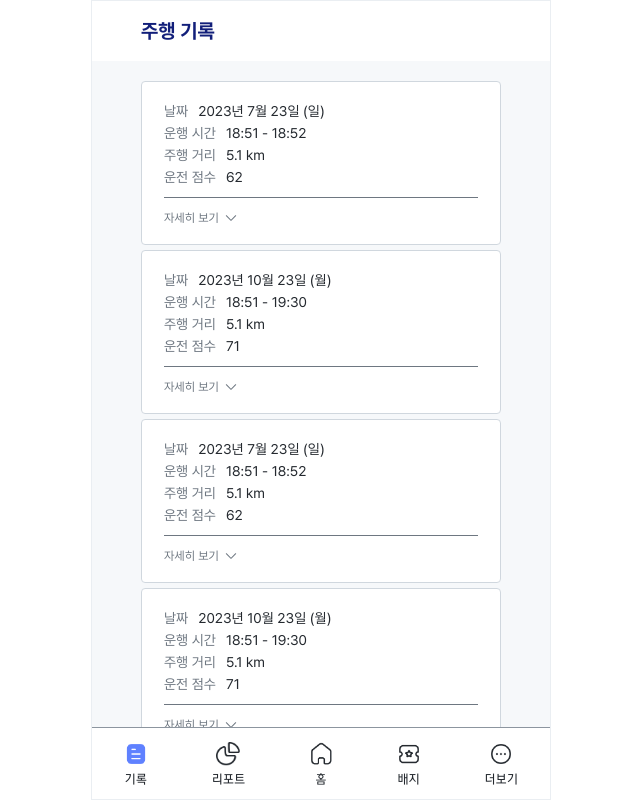
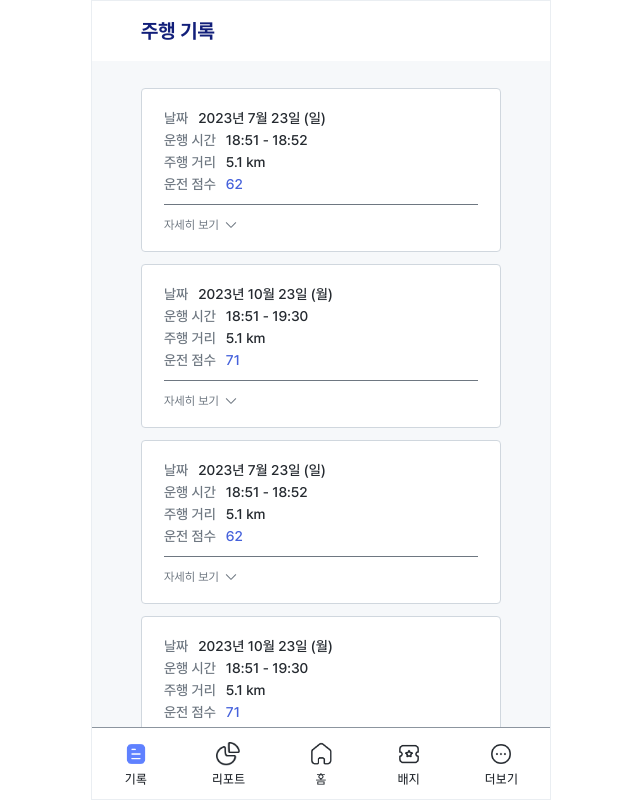
Before and after one commit to SSU-CAR/SSU-CAR-FE, a React (Vite) app: page / in a window 1280 px wide. Both pictures are taken after a click on the button "기록". Shown: the whole page, without its empty margins (319-959 px from the left). Built offline with nearby package versions, Linux system fonts and the light colour scheme.

Commit message:
style: 주행 기록 UI 폰트 조절

```diff
--- a/src/components/Note/DetailReport/Detail.styles.ts
+++ b/src/components/Note/DetailReport/Detail.styles.ts
@@ -21,14 +21,14 @@ export const Scenario = styled.div`
 
 export const ScenarioName = styled.div`
   font-family: "Pretendard";
-  font-weight: 400;
+  font-weight: 500;
   font-size: 14px;
   color: ${({ theme }) => theme.colors.gray9};
 `;
 
 export const Number = styled.div`
   font-family: "Pretendard";
-  font-weight: 400;
+  font-weight: 500;
   font-size: 14px;
   color: ${({ theme }) => theme.colors.blue400};
 
--- a/src/components/Note/Report/Report.styles.ts
+++ b/src/components/Note/Report/Report.styles.ts
@@ -2,8 +2,8 @@ import styled from "styled-components";
 
 export const ReportContainer = styled.div<{ open: boolean }>`
   width: 360px;
-  height: ${(props) => (props.open ? "360px" : "164px")};
-  margin: 5px 0;
+  height: ${(props) => (props.open ? "345px" : "164px")};
+  margin: 12px 0;
   padding: 15px 22px;
 
   background-color: white;
@@ -17,7 +17,7 @@ export const InfoContainer = styled.div`
 
 export const InfoType = styled.span`
   font-family: "Pretendard";
-  font-weight: 400;
+  font-weight: 500;
   font-size: 14px;
   color: ${({ theme }) => theme.colors.gray5};
 
@@ -26,9 +26,12 @@ export const InfoType = styled.span`
 
 export const InfoContent = styled.span`
   font-family: "Pretendard";
-  font-weight: 400;
+  font-weight: 500;
   font-size: 14px;
   color: ${({ theme }) => theme.colors.gray9};
+  &.score {
+    color: ${({ theme }) => theme.colors.blue500};
+  }
 `;
 
 export const SplitLine = styled.div`
--- a/src/components/Note/Report/index.tsx
+++ b/src/components/Note/Report/index.tsx
@@ -35,7 +35,7 @@ export const Report = ({ data }: ReportProps) => {
       </styles.InfoContainer>
       <styles.InfoContainer>
         <styles.InfoType>운전 점수</styles.InfoType>
-        <styles.InfoContent>{data.score}</styles.InfoContent>
+        <styles.InfoContent className="score">{data.score}</styles.InfoContent>
       </styles.InfoContainer>
       <styles.SplitLine></styles.SplitLine>
 
```
